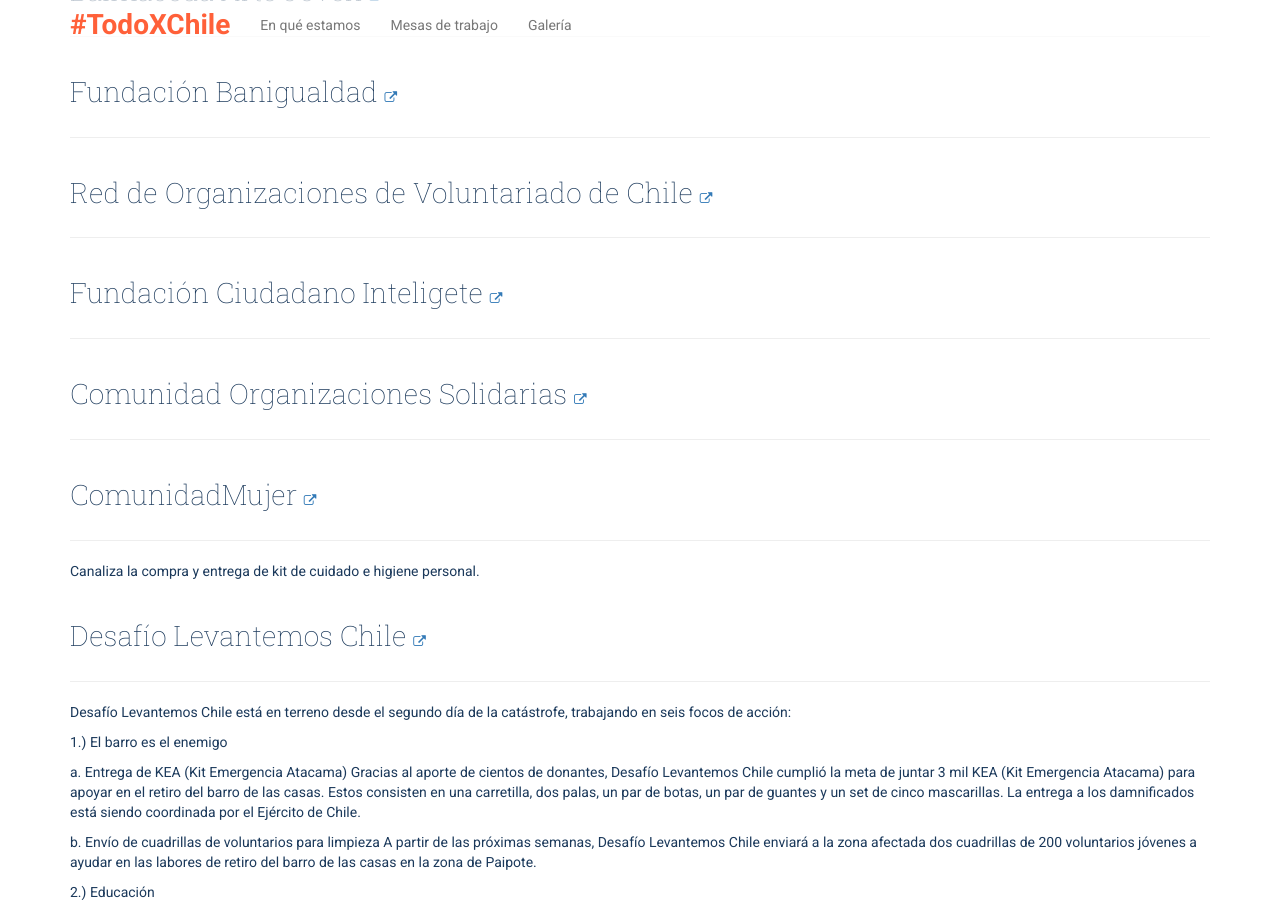
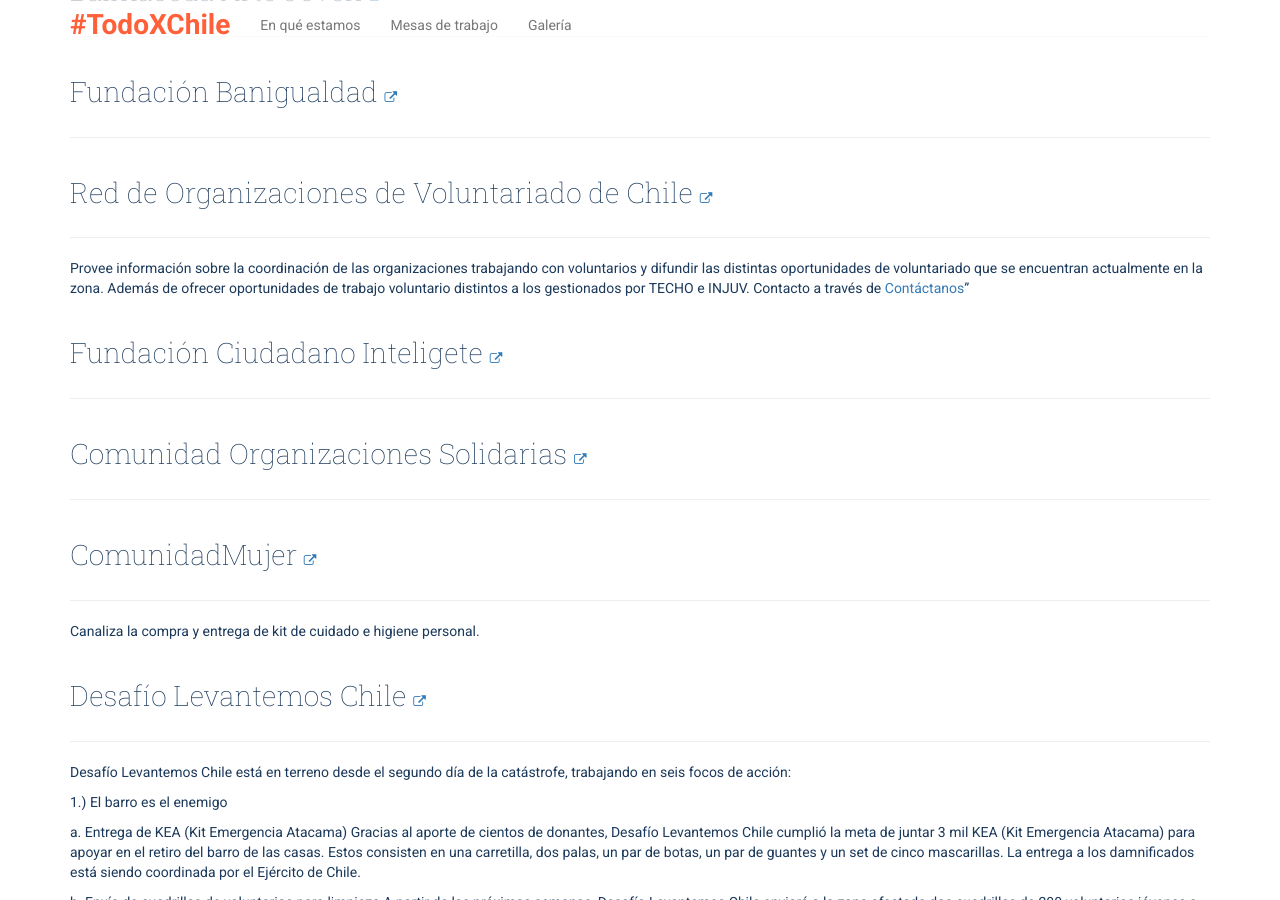
Before and after one commit to ciudadanointeligente/todoxchile, a Jekyll site: the page built from en-que-estamos.html, in a window 1280 px wide and 900 px high, scrolled down 656 px. Built offline with Jekyll 4.4.1, drawn with Linux system fonts in a browser that asks for light colours; nearby versions of some CDN libraries; Markdown is read by kramdown in place of the engine named in the settings.

Commit message:
updated chilevoluntario

```diff
--- a/_partners/chilevoluntario.markdown
+++ b/_partners/chilevoluntario.markdown
@@ -1,6 +1,8 @@
 ---
+id: chilevoluntario
 name: Red de Organizaciones de Voluntariado de Chile
 web: www.chilevoluntario.cl
 image: chilevoluntario.jpg
 active: true
 ---
+Provee información sobre la coordinación de las organizaciones trabajando con voluntarios y  difundir las distintas oportunidades de voluntariado que se encuentran actualmente en la zona. Además de ofrecer oportunidades de trabajo voluntario distintos a los gestionados por TECHO e INJUV. Contacto a través de [Contáctanos](http://chilevoluntario.cl/contactanos/)"
```
